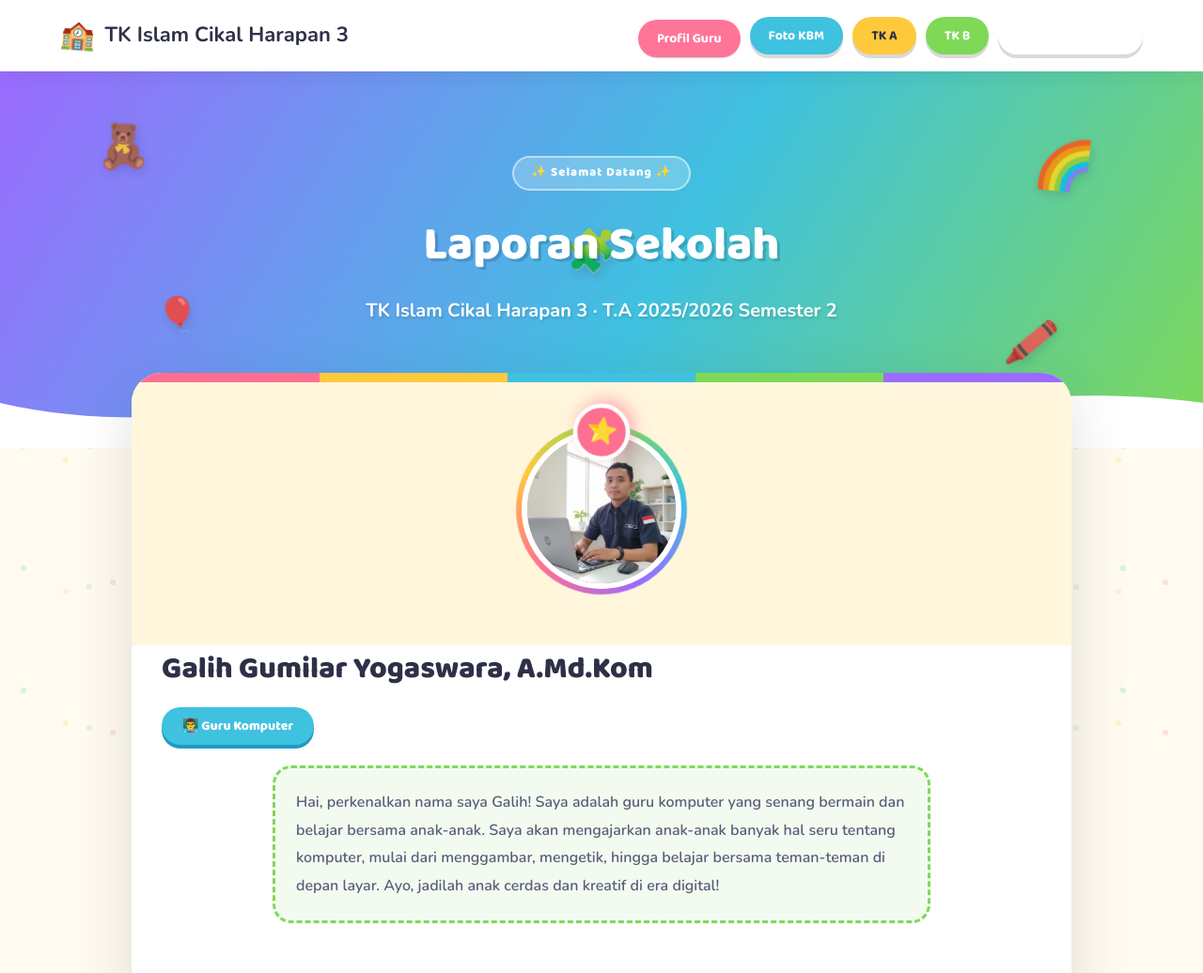
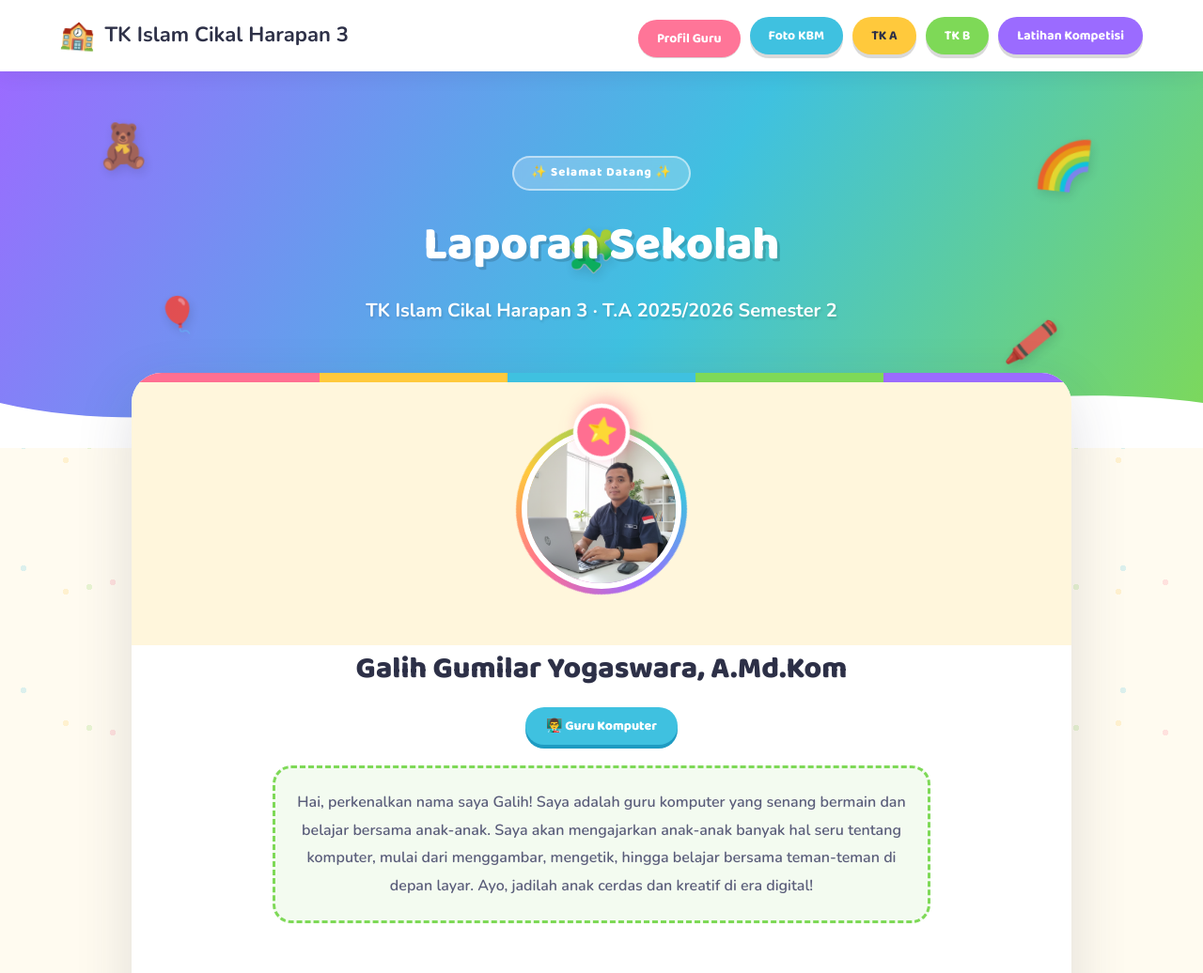
Before and after one commit to galihyogaswara/LaporanTKCikalHarapan3, a plain HTML site: page index.html in a window 1280 px wide. Shown: the top 1036 px of the page at 94% size. Drawn offline with nearby package versions, Linux system fonts and the light colour scheme.

Commit message:
Update index.html

```diff
--- a/index.html
+++ b/index.html
@@ -101,6 +101,7 @@
       flex-wrap:wrap;
     }
     nav a {
+      background:var(--purple); /* warna default supaya menu baru tetap terlihat */
       color:#fff;
       text-decoration:none;
       padding:9px 20px;
@@ -116,6 +117,7 @@
     nav li:nth-child(2) a{background:var(--blue)}
     nav li:nth-child(3) a{background:var(--yellow); color:var(--ink)}
     nav li:nth-child(4) a{background:var(--green)}
+    nav li:nth-child(5) a{background:var(--purple)}
     nav a:hover, nav a.active {
       transform:translateY(3px);
       box-shadow:0 1px 0 rgba(0,0,0,.15);
@@ -292,6 +294,7 @@
 
     .profile-info {
       padding:0 32px 32px;
+      text-align:center;
     }
     .profile-info h2 {
       font-size:32px;
```
